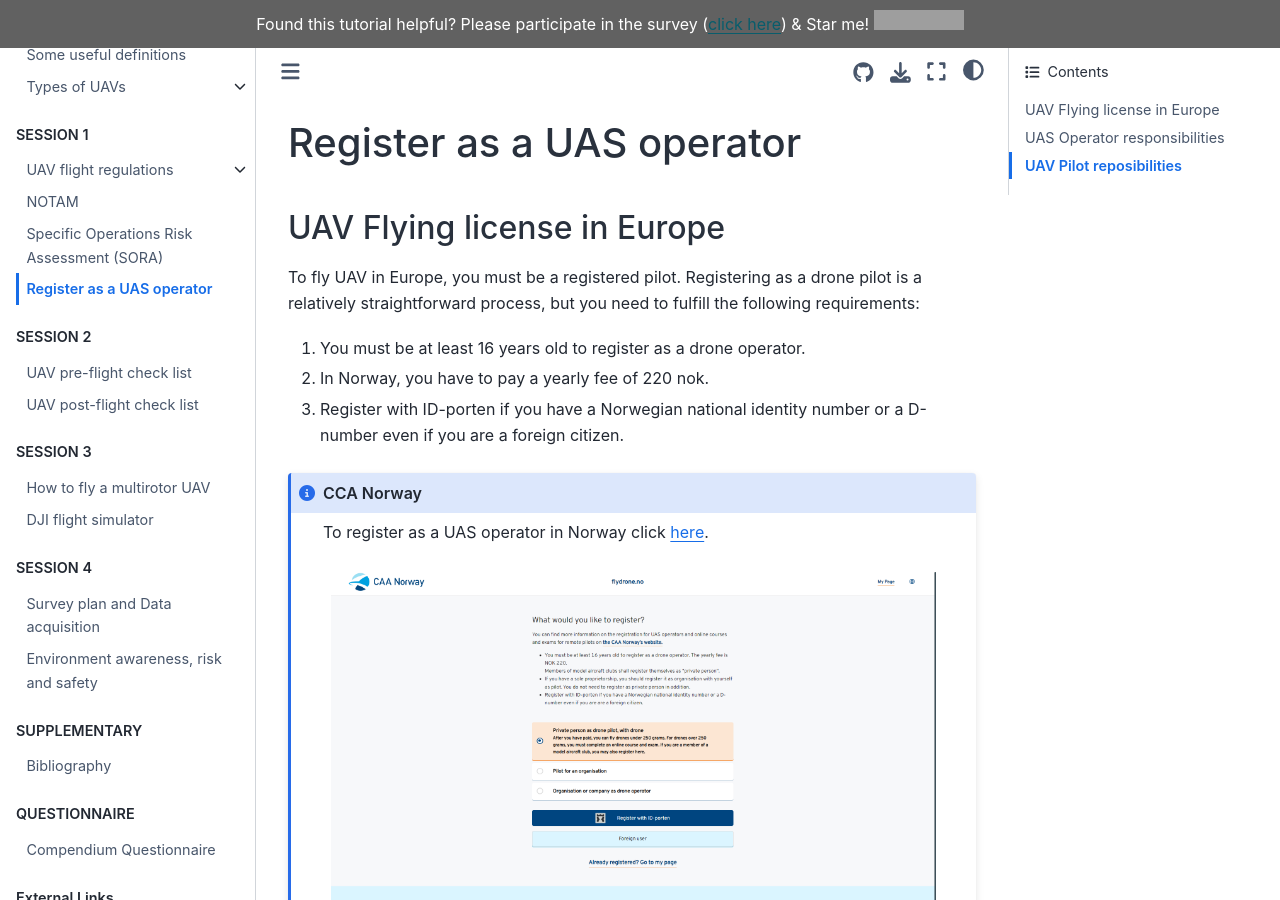
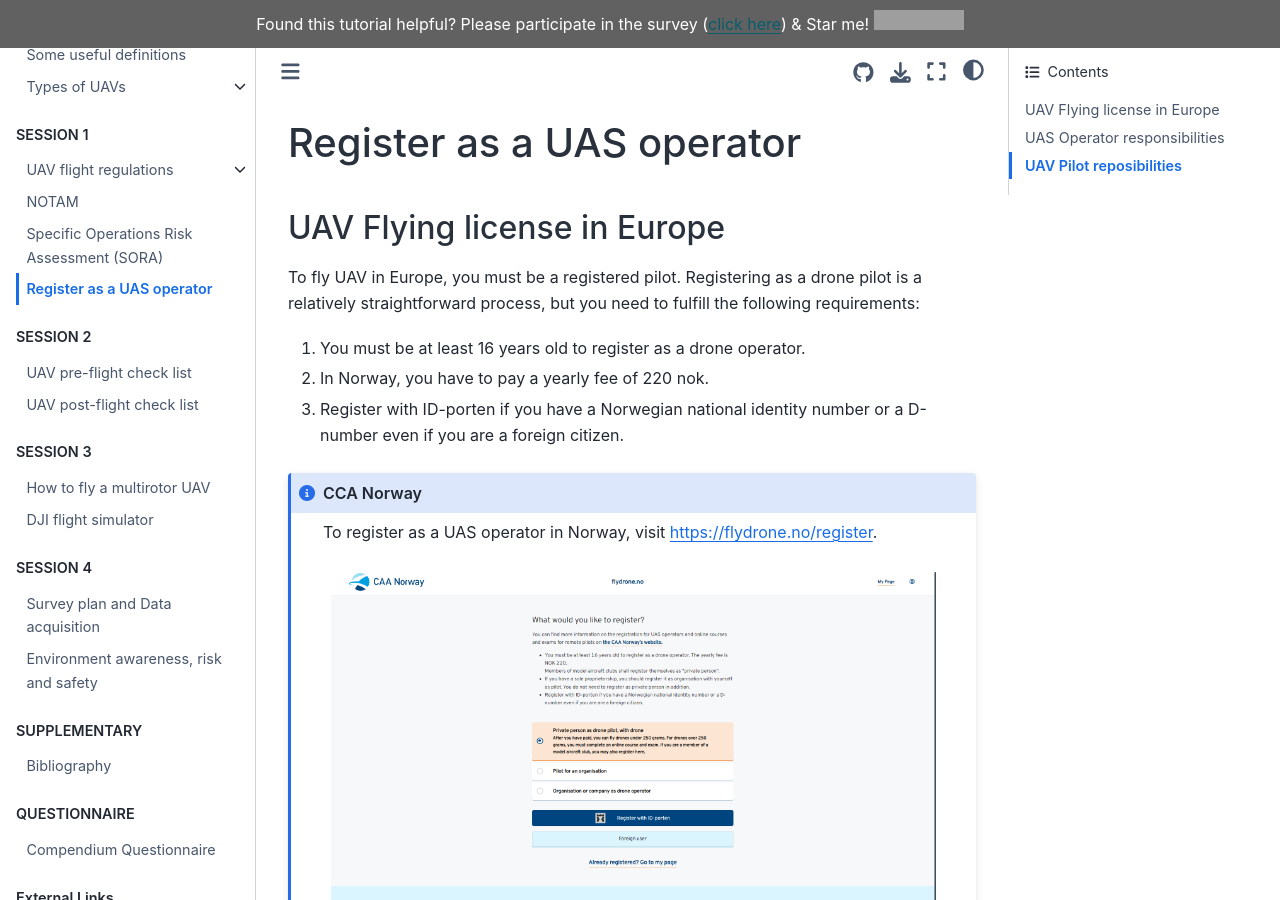
Before and after one commit to UNISvalbard/Geo-UAV, a Jupyter Book: the page built from content/lessons/regulations/operator_registration.md, in a window 1280 px wide and 900 px high. Built offline with Jupyter Book 1.0.4 settings and Sphinx 7.4.7 and the Sphinx Book theme 1.1.4, drawn with Linux system fonts in a browser that asks for light colours; grey boxes are pictures that could not be loaded.

Commit message:
Update drone registration link to new internet address

`````diff
--- a/content/lessons/regulations/operator_registration.md
+++ b/content/lessons/regulations/operator_registration.md
@@ -8,7 +8,7 @@ To fly UAV in Europe, you must be a registered pilot. Registering as a drone pil
 
 ````{admonition} CCA Norway
 :class: note
-To register as a UAS operator in Norway click [here](https://luftfartstilsynet.no/en/drones/registration/).
+To register as a UAS operator in Norway, visit [https://flydrone.no/register](https://flydrone.no/register).
 
 ```{figure} assets/cca_norway.png
 :name: cca_norway
`````
